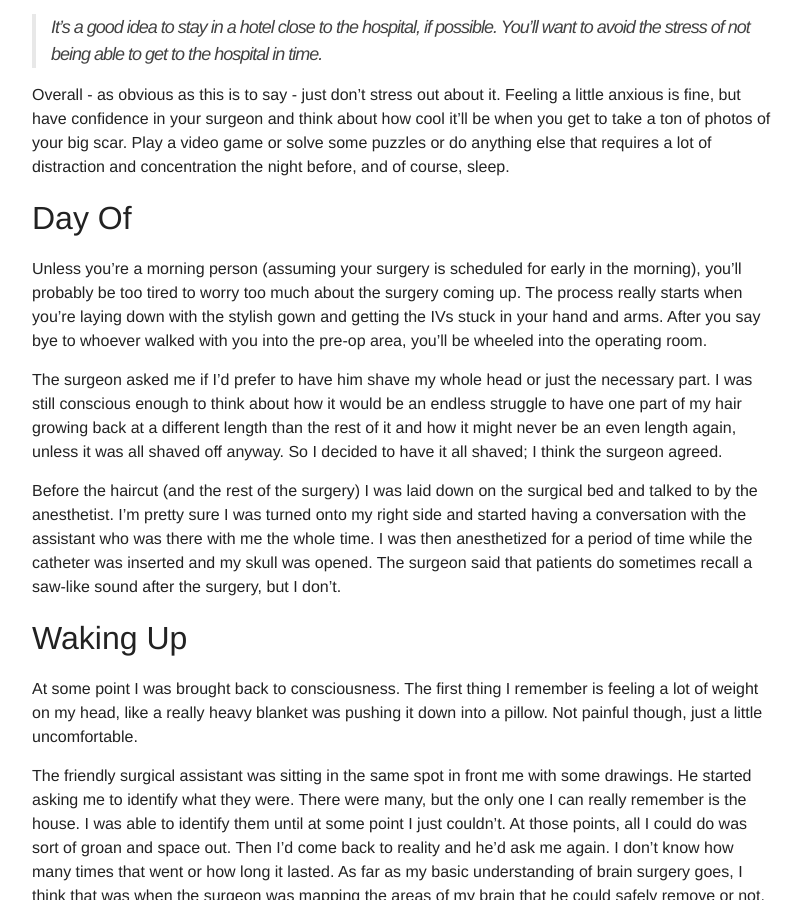
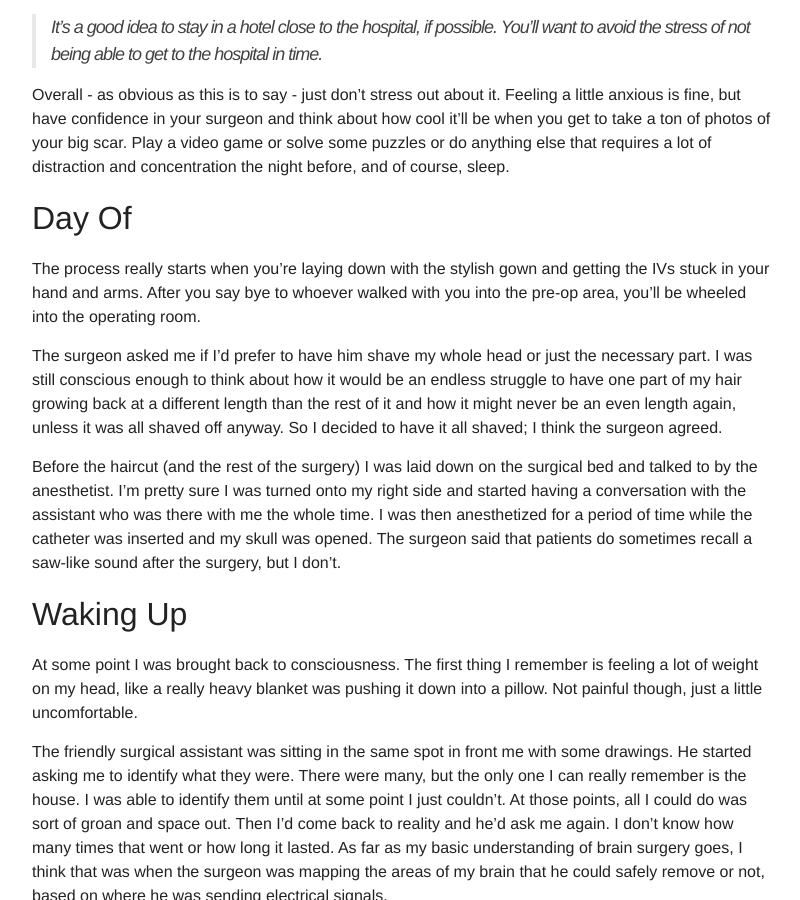
Before and after one commit to ajsaucier/ajsaucier.github.io, a Jekyll site: the page built from _posts/2019-02-07-a-look-back-on-brain-surgery.md, in a window 1280 px wide and 900 px high, scrolled down 1353 px. Shown: the whole window, without its empty margins (238-1038 px from the left). Built offline with Jekyll 4.4.1, drawn with Linux system fonts in a browser that asks for light colours.

Commit message:
Update Post “2019-02-07-a-look-back-on-brain-surgery”

```diff
--- a/_posts/2019-02-07-a-look-back-on-brain-surgery.md
+++ b/_posts/2019-02-07-a-look-back-on-brain-surgery.md
@@ -44,7 +44,7 @@
 
 ## Day Of
 
-Unless you're a morning person (assuming your surgery is scheduled for early in the morning), you'll probably be too tired to worry too much about the surgery coming up. The process really starts when you're laying down with the stylish gown and getting the IVs stuck in your hand and arms. After you say bye to whoever walked with you into the pre-op area, you'll be wheeled into the operating room.
+The process really starts when you're laying down with the stylish gown and getting the IVs stuck in your hand and arms. After you say bye to whoever walked with you into the pre-op area, you'll be wheeled into the operating room.
 
 The surgeon asked me if I'd prefer to have him shave my whole head or just the necessary part. I was still conscious enough to think about how it would be an endless struggle to have one part of my hair growing back at a different length than the rest of it and how it might never be an even length again, unless it was all shaved off anyway. So I decided to have it all shaved; I think the surgeon agreed.
 
```
